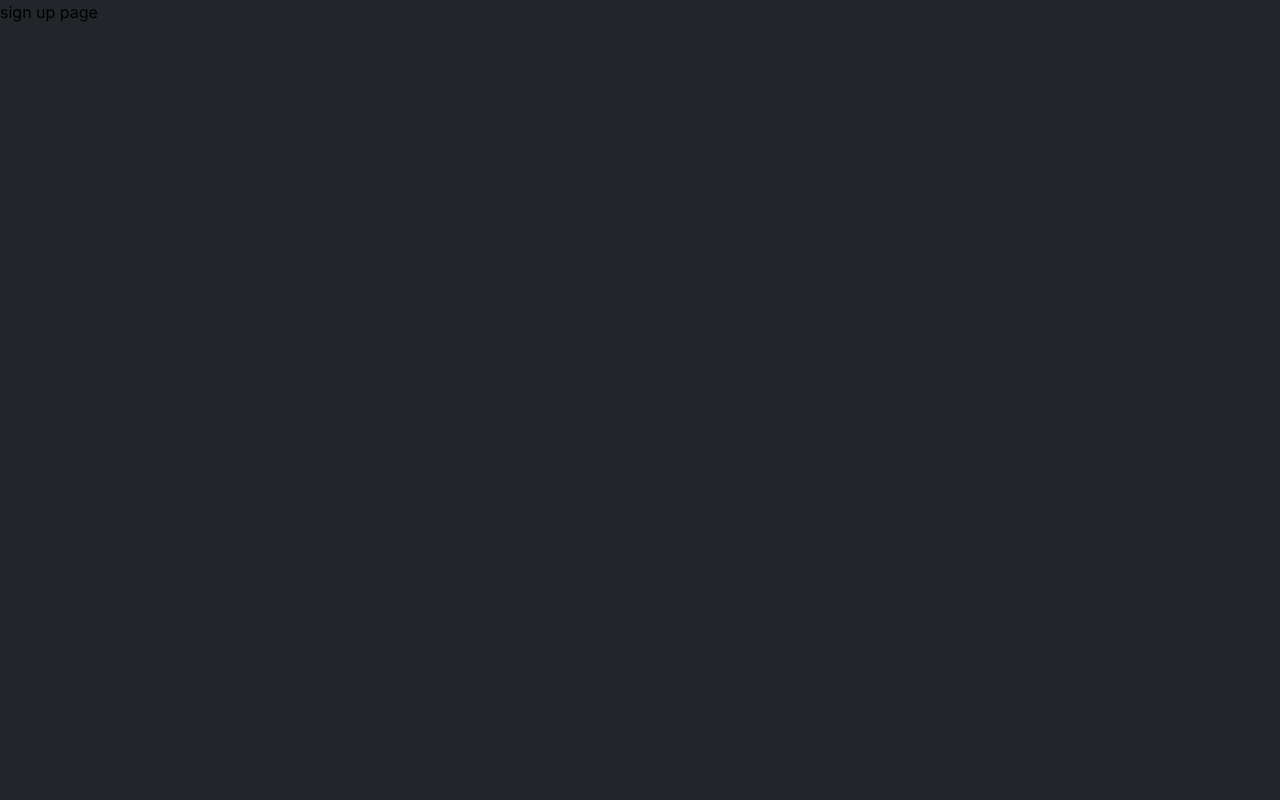
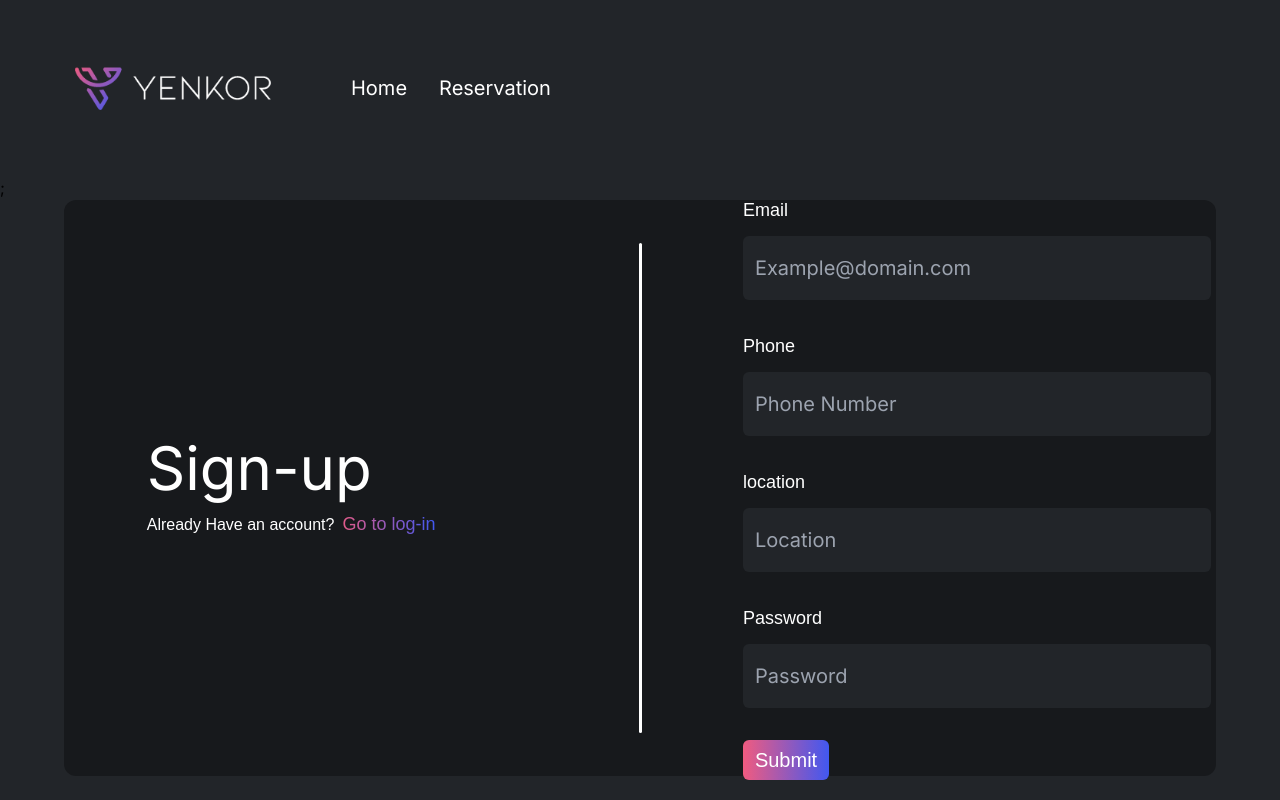
Before and after one commit to 2110503TACEDT66/swdevprac2-project-yenkor, a Next.js app: page /sign-up in a window 1280 px wide. Built offline with nearby package versions, Linux system fonts and the light colour scheme; a web font is replaced by a local one.

Commit message:
Implement sign-up page and input component

```diff
--- a/src/app/sign-up/page.tsx
+++ b/src/app/sign-up/page.tsx
@@ -1,7 +1,201 @@
-import React from "react";
+"use client";
+
+import NavBar from "@/components/NavBar";
+import React, { useEffect, useState } from "react";
+import { zodResolver } from "@hookform/resolvers/zod";
+import { useForm } from "react-hook-form";
+import { z } from "zod";
+import { Button } from "@/components/ui/button";
+import {
+  Form,
+  FormControl,
+  FormDescription,
+  FormField,
+  FormItem,
+  FormLabel,
+  FormMessage,
+} from "@/components/ui/form";
+import { Input } from "@/components/ui/input";
 
 const page = () => {
-  return <div>sign up page</div>;
+  const [isSticky, setIsSticky] = useState(false);
+
+  useEffect(() => {
+    const handleScroll = () => {
+      const offset = window.scrollY;
+      if (offset > 100) {
+        setIsSticky(true);
+      } else {
+        setIsSticky(false);
+      }
+    };
+
+    window.addEventListener("scroll", handleScroll);
+    return () => {
+      window.removeEventListener("scroll", handleScroll);
+    };
+  }, []);
+
+  const formSchema = z.object({
+    email: z.string().min(2, {
+      message: "email must be at least 2 characters.",
+    }),
+    password: z.string().min(2, {
+      message: "password must be at least 2 characters.",
+    }),
+    phone: z
+      .string()
+      .min(10, {
+        message: "phone number must be exactly 10 digits.",
+      })
+      .max(10, {
+        message: "phone number must be exactly 10 digits.",
+      }),
+
+    location: z.string().min(2, {
+      message: "location must be at least 2 characters.",
+    }),
+  });
+
+  // 1. Define your form.
+  const form = useForm<z.infer<typeof formSchema>>({
+    resolver: zodResolver(formSchema),
+    defaultValues: {
+      email: "",
+      password: "",
+      phone: "",
+      location: "",
+    },
+  });
+
+  // 2. Define a submit handler.
+  function onSubmit(values: z.infer<typeof formSchema>) {
+    // Do something with the form values.
+    // ✅ This will be type-safe and validated.
+    console.log(values);
+  }
+
+  return (
+    <main>
+      <NavBar stickyState={isSticky} showSignIn={false} />;
+      <div className="flex flex-col items-center">
+        <div className="bg-[#17191C] rounded-xl w-[90vw] h-[72vh] flex flex-row justify-around items-center">
+          <div className=" w-[45%] h-[100%] flex flex-col relative justify-center">
+            <div className=" w-fit h-fit absolute left-16 flex flex-col space-y-3">
+              <h1 className="text-6xl z-40 text-white font-poppins ">
+                Sign-up
+              </h1>
+              <h1 className="text-base z-40 text-white font-kiona ">
+                Already Have an account?
+                <span className="pl-2 text-lg z-40 font-kiona bg-gradient-to-r from-[#F05B80] to-[#4158F0] inline-block text-transparent bg-clip-text hover:scale-105 transition duration-300 ease-in-out hover:invert active:scale-100">
+                  Go to log-in
+                </span>
+              </h1>
+            </div>
+          </div>
+          <div className="bg-white rounded-xl w-[3px] h-[85%]"></div>
+
+          <div className=" w-[45%] h-[100%] flex flex-col relative justify-center">
+            <div className=" w-fit h-fit absolute left-16 flex flex-col space-y-3">
+              <Form {...form}>
+                <form
+                  onSubmit={form.handleSubmit(onSubmit)}
+                  className="space-y-8"
+                >
+                  <FormField
+                    control={form.control}
+                    name="email"
+                    render={({ field }) => (
+                      <FormItem>
+                        <FormLabel className="text-white font-kiona text-lg">
+                          Email
+                        </FormLabel>
+                        <FormControl>
+                          <Input
+                            className="bg-[#222529] text-white"
+                            placeholder="Example@domain.com"
+                            {...field}
+                          />
+                        </FormControl>
+                        <FormMessage className="text-rose-600" />
+                      </FormItem>
+                    )}
+                  />
+
+                  <FormField
+                    control={form.control}
+                    name="phone"
+                    render={({ field }) => (
+                      <FormItem>
+                        <FormLabel className="text-white font-kiona text-lg">
+                          Phone
+                        </FormLabel>
+                        <FormControl>
+                          <Input
+                            className="bg-[#222529] text-white"
+                            placeholder="Phone Number"
+                            {...field}
+                          />
+                        </FormControl>
+                        <FormMessage className="text-rose-600" />
+                      </FormItem>
+                    )}
+                  />
+
+                  <FormField
+                    control={form.control}
+                    name="location"
+                    render={({ field }) => (
+                      <FormItem>
+                        <FormLabel className="text-white font-kiona text-lg">
+                          location
+                        </FormLabel>
+                        <FormControl>
+                          <Input
+                            className="bg-[#222529] text-white"
+                            placeholder="Location"
+                            {...field}
+                          />
+                        </FormControl>
+                        <FormMessage className="text-rose-600" />
+                      </FormItem>
+                    )}
+                  />
+
+                  <FormField
+                    control={form.control}
+                    name="password"
+                    render={({ field }) => (
+                      <FormItem>
+                        <FormLabel className="text-white font-kiona text-lg">
+                          Password
+                        </FormLabel>
+                        <FormControl>
+                          <Input
+                            placeholder="Password"
+                            className="bg-[#222529] text-white"
+                            {...field}
+                          />
+                        </FormControl>
+                        <FormMessage className="text-rose-600 " />
+                      </FormItem>
+                    )}
+                  />
+
+                  <Button
+                    type="submit"
+                    className="p-3 bg-gradient-to-r font-kiona text-xl from-[#F05B80] to-[#4158F0] text-white hover:scale-105 transition duration-300 ease-in-out hover:saturate-150 active:scale-100"
+                  >
+                    Submit
+                  </Button>
+                </form>
+              </Form>
+            </div>
+          </div>
+        </div>
+      </div>
+    </main>
+  );
 };
 
 export default page;
--- a/src/components/ui/input.tsx
+++ b/src/components/ui/input.tsx
@@ -11,7 +11,7 @@ const Input = React.forwardRef<HTMLInputElement, InputProps>(
       <input
         type={type}
         className={cn(
-          "flex h-20 w-[150%] rounded-md bg-background px-3 py-2 text-xl file:border-0 file:bg-transparent file:text-sm file:font-medium placeholder:text-muted-foreground focus-visible:outline-none focus-visible:ring-2 focus-visible:ring-ring focus-visible:ring-offset-2 disabled:cursor-not-allowed disabled:opacity-50",
+          "flex h-16 w-[150%] rounded-md bg-background px-3 py-2 text-xl file:border-0 file:bg-transparent file:text-sm file:font-medium placeholder:text-muted-foreground focus-visible:outline-none focus-visible:ring-2 focus-visible:ring-ring focus-visible:ring-offset-2 disabled:cursor-not-allowed disabled:opacity-50",
           className
         )}
         ref={ref}
```
